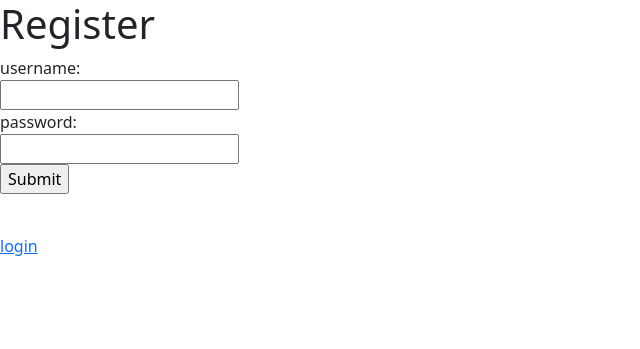
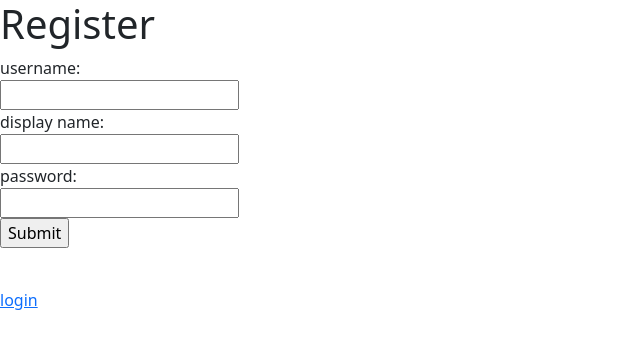
Before and after one commit to rohbat/fantasy_postseason_challenge, a Flask app: page /register in a window 1280 px wide. Shown: the top 349 px of the page, without its empty margins (0-640 px from the left). Run offline with Flask 2, Linux system fonts and the light colour scheme; some libraries are stand-ins or nearby versions.

Commit message:
add display_name to relevant areas

```diff
--- a/fantasy_postseason_challenge/account.py
+++ b/fantasy_postseason_challenge/account.py
@@ -3,6 +3,7 @@ from .league import League
 
 class Account(db.Document):
     username = db.StringField(required=True, unique=True)
+    display_name = db.StringField(required=True)
     password_hash = db.StringField(required=True)
     memberships = db.ListField(db.ReferenceField(League))
 
--- a/fantasy_postseason_challenge/auth.py
+++ b/fantasy_postseason_challenge/auth.py
@@ -18,15 +18,16 @@ def register():
     if request.method == "POST":
         username = request.form["username"]
         password = request.form["password"]
+        display_name = request.form["display_name"]
 
         e = None
-        if not (username and password):
-            e = "username and password required"
+        if not (username and password and display_name):
+            e = "username, password and display name required"
         elif Account.objects(username=username).first():
             e = f"Username: \"{username}\" already exists"
 
         if not e:
-            new_user = Account(username=username, password_hash=generate_password_hash(password))
+            new_user = Account(username=username, password_hash=generate_password_hash(password), display_name=display_name)
             new_user.save()
             login_user(new_user)
             return redirect(url_for("dashboard.logged_in_homepage"))
--- a/fantasy_postseason_challenge/dashboard.py
+++ b/fantasy_postseason_challenge/dashboard.py
@@ -77,6 +77,7 @@ def view_league(league_id):
     league_members = sorted(league_members, key=lambda x: x.account_id == current_user.id, reverse=True)
 
     team_names = [member.team_name for member in league_members]
+    member_names = [Account.objects(id=member.account_id).first().display_name for member in league_members]
     league_teams = [member.week_1_team for member in league_members]
     print(team_names)
     print(league_teams)
@@ -119,6 +120,7 @@ def view_league(league_id):
         "view_league.html",
         positions=positions,
         team_names=team_names,
+        member_names=member_names,
         data=data,
         league=league,
         position_width=60,
--- a/fantasy_postseason_challenge/templates/register.html
+++ b/fantasy_postseason_challenge/templates/register.html
@@ -9,6 +9,8 @@
         <form action="" method="post">
             <label for="username">username: </label><br>
             <input type="text" id="username" name="username"><br>
+            <label for="display_name">display name: </label><br>
+            <input type="text" id="display_name" name="display_name"><br>
             <label for="password">password: </label><br>
             <input type="password" id="password" name="password"><br>
             <input type="submit" id="submit" name="submit">
--- a/fantasy_postseason_challenge/templates/view_league.html
+++ b/fantasy_postseason_challenge/templates/view_league.html
@@ -24,6 +24,12 @@
             <th colspan="2"; style="text-align:center">{{team_name}}</th>
           {% endfor %}
         </tr>
+        <tr>
+          <td></td>
+          {% for member_name in member_names %}
+            <td colspan="2"; style="text-align:center">{{member_name}}</th>
+          {% endfor %}
+        </tr>
       </thead>
 
       <tbody>
```
